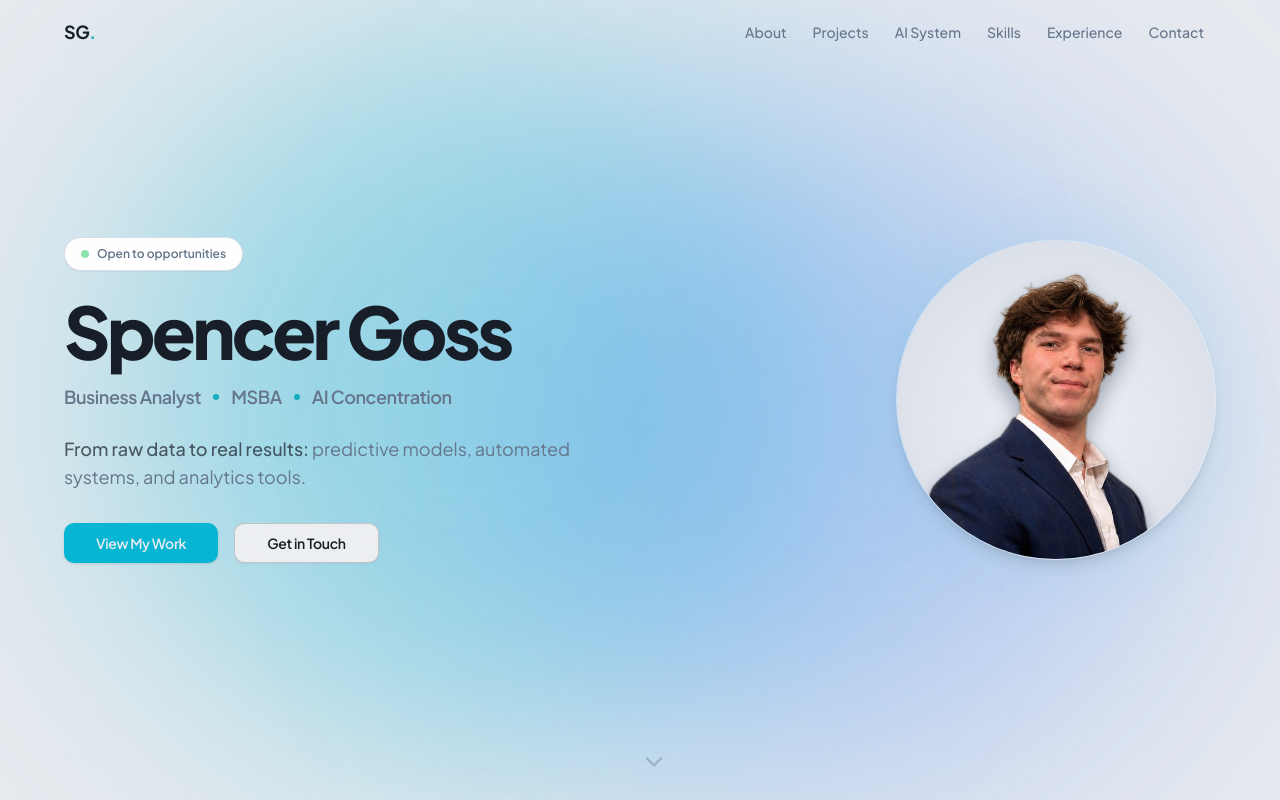
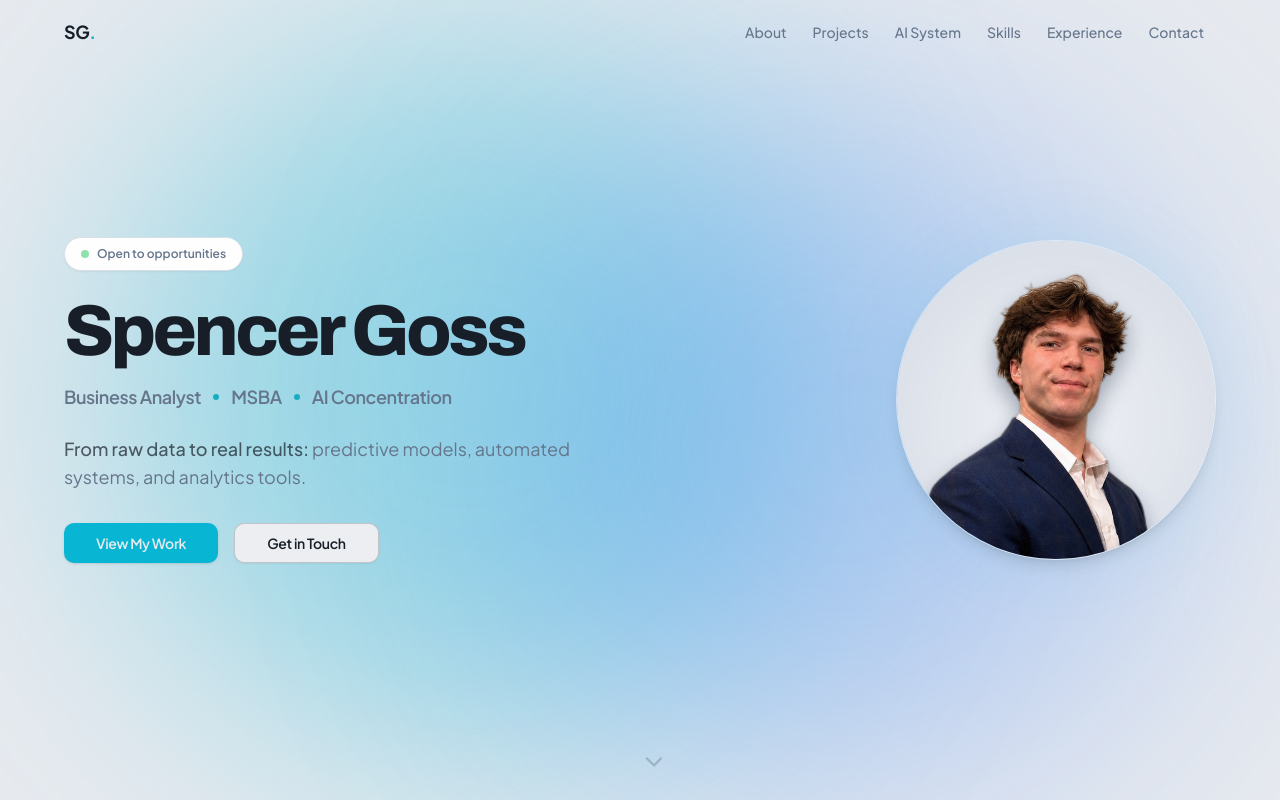
Before and after one commit to SpencerGoss/SpencerGoss.github.io, a React (Vite) app: page / in a window 1280 px wide. Shown: the top 800 px of the page. Built offline with nearby package versions, Linux system fonts and the light colour scheme.

Commit message:
Headline face: Archivo Expanded 800
Spencer's pick from a five-way comparison of the hero (2026-08-14). Display
only — body, pills, and buttons stay Plus Jakarta Sans. Revert = delete the
h1 rule in src/index.css and the &family=Archivo term in the @import.

```diff
--- a/src/index.css
+++ b/src/index.css
@@ -1,4 +1,4 @@
-@import url('https://fonts.googleapis.com/css2?family=Plus+Jakarta+Sans:wght@400;500;600;700;800&family=JetBrains+Mono:wght@400;500&display=swap');
+@import url('https://fonts.googleapis.com/css2?family=Plus+Jakarta+Sans:wght@400;500;600;700;800&family=JetBrains+Mono:wght@400;500&family=Archivo:wdth,wght@112,800&display=swap');
 
 @tailwind base;
 @tailwind components;
@@ -40,6 +40,15 @@
   body {
     @apply bg-background text-foreground;
     font-family: 'Plus Jakarta Sans', system-ui, -apple-system, sans-serif;
+  }
+
+  /* Headline face: Archivo Expanded 800 (Spencer's pick, 2026-08-14).
+     Display only -- body stays Plus Jakarta Sans. Revert = delete this rule
+     and the &family=Archivo term in the @import above. */
+  h1 {
+    font-family: 'Archivo', 'Plus Jakarta Sans', system-ui, sans-serif;
+    font-weight: 800;
+    font-stretch: 112%;
   }
 }
 
```
